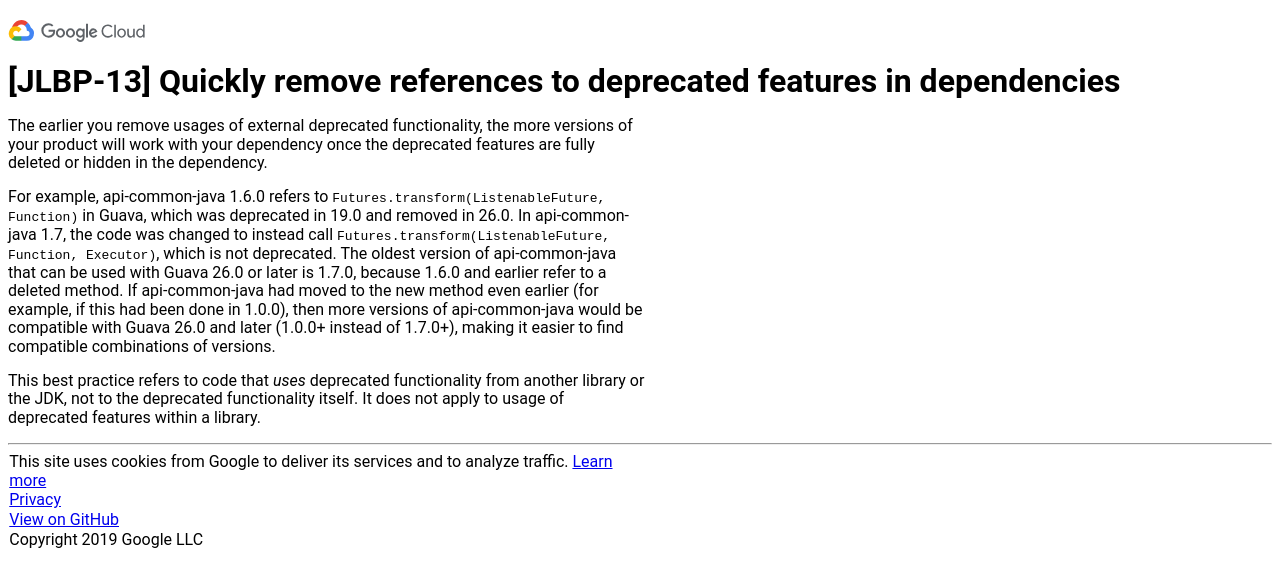
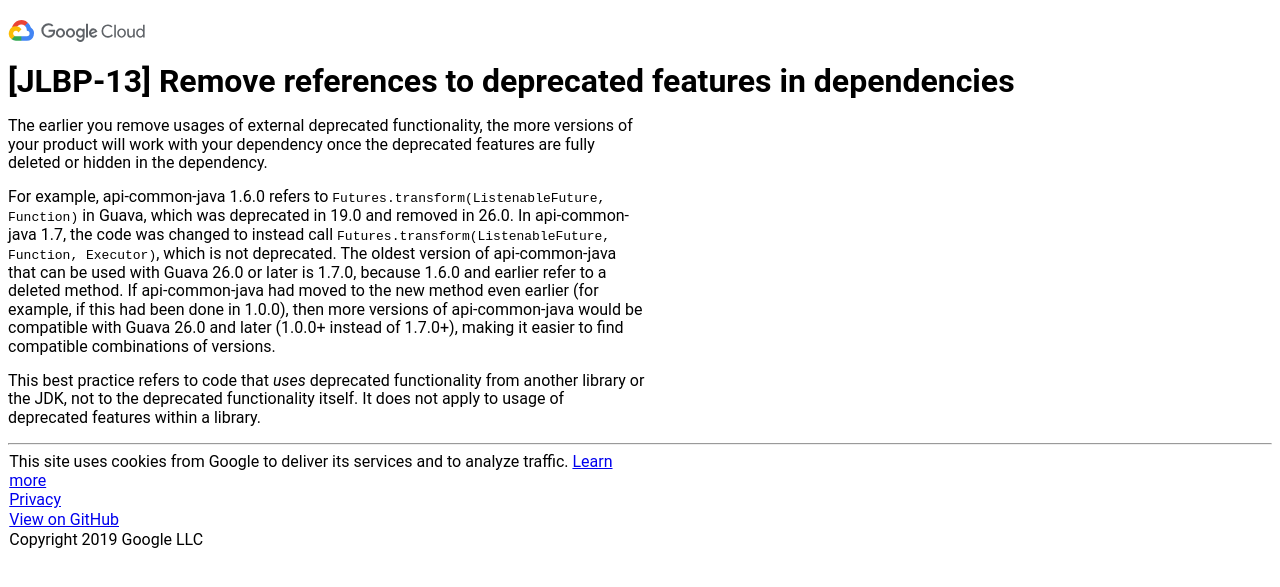
Before and after one commit to GoogleCloudPlatform/cloud-opensource-java, a Jekyll site: the page built from docs/JLBP-13.md, in a window 1280 px wide. Shown: the top 587 px of the page. Built offline with Jekyll 4.4.1, drawn with Linux system fonts in a browser that asks for light colours; our own code applies the rules of GitHub Pages for plain Markdown files.

Commit message:
Update JLBP-13.md
@garrettjonesgoogle #825 Adverbs weaken a sentence: http://christopherkwapich.com/why-adverbs-are-bad/

```diff
--- a/docs/JLBP-13.md
+++ b/docs/JLBP-13.md
@@ -1,4 +1,4 @@
-# [JLBP-13] Quickly remove references to deprecated features in dependencies
+# [JLBP-13] Remove references to deprecated features in dependencies
 
 The earlier you remove usages of external deprecated functionality, the
 more versions of your product will work with your dependency once the
```
